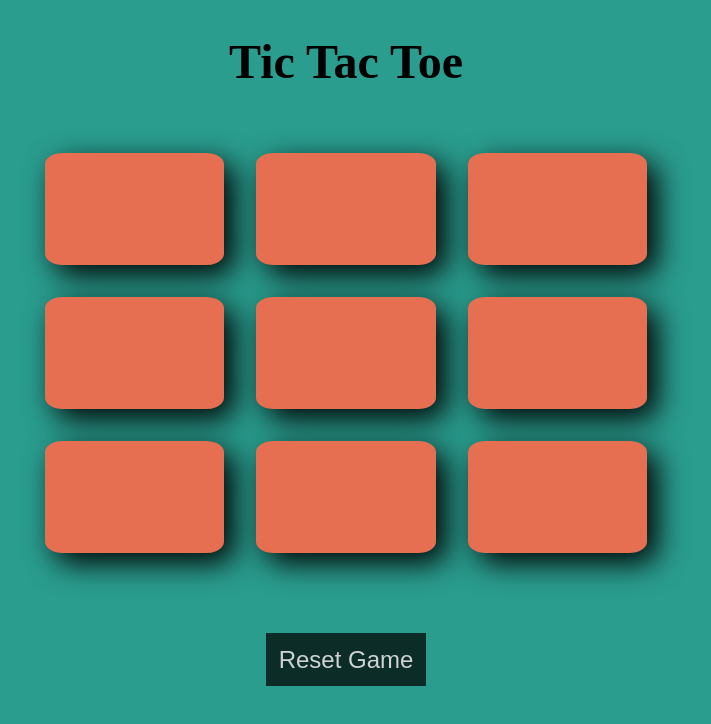
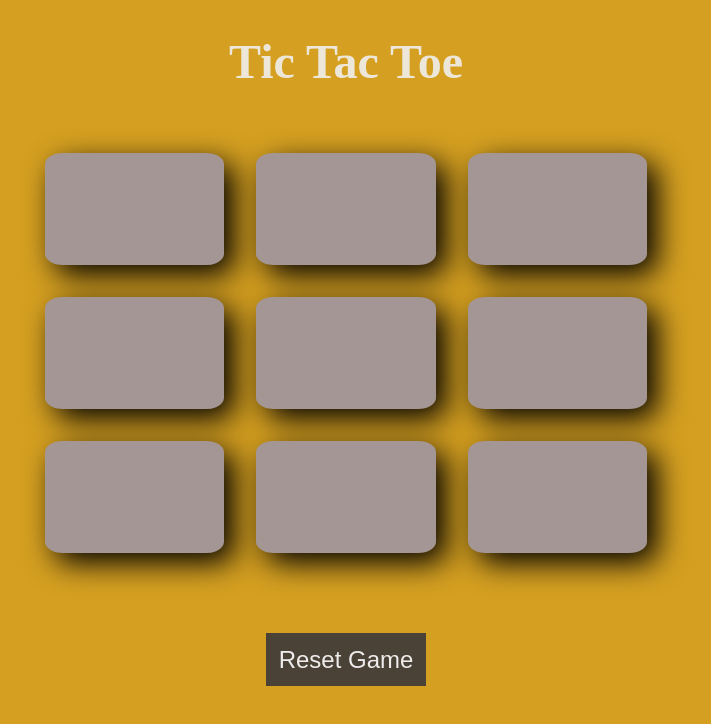
Before and after one commit to pratik-1732/Tic-Tac-Toe, a plain HTML site: page game.html in a window 1280 px wide. Shown: the whole page, without its empty margins (294-1005 px from the left). Drawn offline with Linux system fonts and the light colour scheme.

Commit message:
updated colors

```diff
--- a/game.css
+++ b/game.css
@@ -3,7 +3,7 @@
   margin: 0;
 }
 body {
-  background-color: #2a9d8f;
+  background-color: #d5a021;
 }
 .container {
   height: 90vh;
@@ -25,7 +25,7 @@ body {
   height: 14vh;
   width: 14vw;
   margin: 1rem;
-  background-color: #e76f51;
+  background-color: #a49694;
   border: none;
   border-radius: 10%;
   box-shadow: 10px 10px 30px black;
@@ -33,13 +33,14 @@ body {
 h1 {
   font-size: 3rem;
   margin-bottom: 3rem;
+  color: #ede7d9;
 }
 
 .reset-btn {
   padding: 0.8rem;
   font-size: 1.5rem;
   border: none;
-  background-color: rgba(0, 0, 0, 0.718);
-  color: rgba(255, 255, 255, 0.793);
+  background-color: #4b4237;
+  color: rgba(255, 255, 255, 0.9);
   margin-top: 6rem;
 }
```
